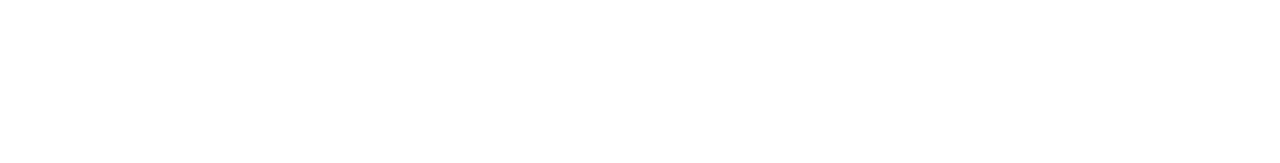
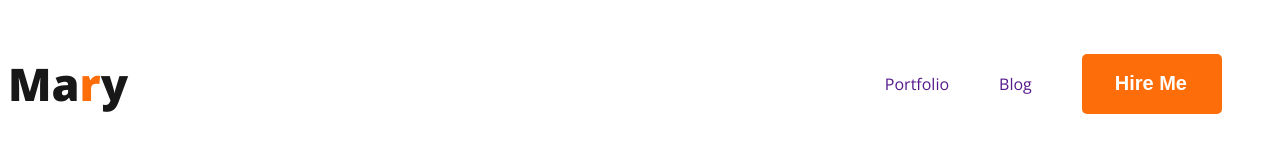
Before and after one commit to khaledssbd/webdeveloper-portfolio, a plain HTML site: page index.html in a window 1280 px wide. Drawn offline with nearby package versions, Linux system fonts and the light colour scheme.

Commit message:
navbar added

```diff
--- a/index.html
+++ b/index.html
@@ -1,13 +1,26 @@
 <!DOCTYPE html>
 <html lang="en">
+
 <head>
     <meta charset="UTF-8">
     <meta name="viewport" content="width=device-width, initial-scale=1.0">
     <title>Developer Portfolio</title>
+    <link rel="preconnect" href="https://fonts.googleapis.com">
+    <link rel="preconnect" href="https://fonts.gstatic.com" crossorigin>
+    <link href="https://fonts.googleapis.com/css2?family=Open+Sans:wght@400;700;800&display=swap" rel="stylesheet">
+    <link rel="stylesheet" href="styles/portfolio.css">
 </head>
+
 <body>
     <header>
-
+        <nav>
+            <h3 class="owners-title">Ma<span class="orange-color">r</span>y</h3>
+            <ul>
+                <li><a href="">Portfolio</a></li>
+                <li><a href="">Blog</a></li>
+                <li><button class="btn-primary">Hire Me</button></li>
+            </ul>
+        </nav>
     </header>
     <main>
 
@@ -16,4 +29,5 @@
 
     </footer>
 </body>
+
 </html>
--- /dev/null
+++ b/styles/portfolio.css
@@ -0,0 +1,46 @@
+.owners-title {
+  color: var(--Dark-01, #181818);
+  font-family: Open Sans;
+  font-size: 45px;
+  font-style: normal;
+  font-weight: 800;
+  line-height: normal;
+}
+.orange-color {
+  color: #fd6e0a;
+}
+.btn-primary {
+  border-radius: 5px;
+  background: #fd6e0a;
+  border: 0px;
+  padding: 18px 35px 19px 33px;
+  flex-shrink: 0;
+  color: #fff;
+  font-size: 20px;
+  font-style: normal;
+  font-weight: 700;
+  line-height: normal;
+}
+
+/* common family styles */
+body {
+  font-family: 'Open Sans', sans-serif;
+}
+
+/* Nav related styles */
+nav {
+  display: flex;
+  align-items: center;
+  justify-content: space-between;
+}
+nav > ul {
+  display: flex;
+  align-items: center;
+}
+nav li {
+  list-style: none;
+  margin-right: 50px;
+}
+nav a {
+  text-decoration: none;
+}
```
